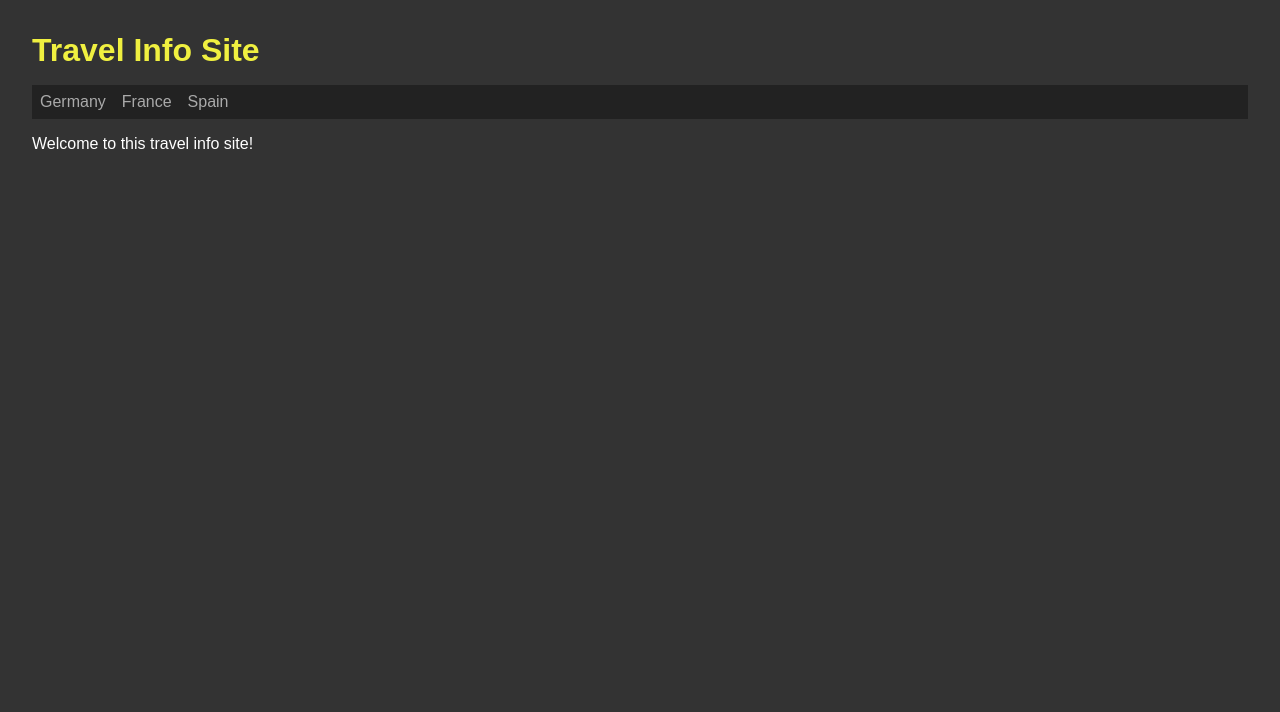
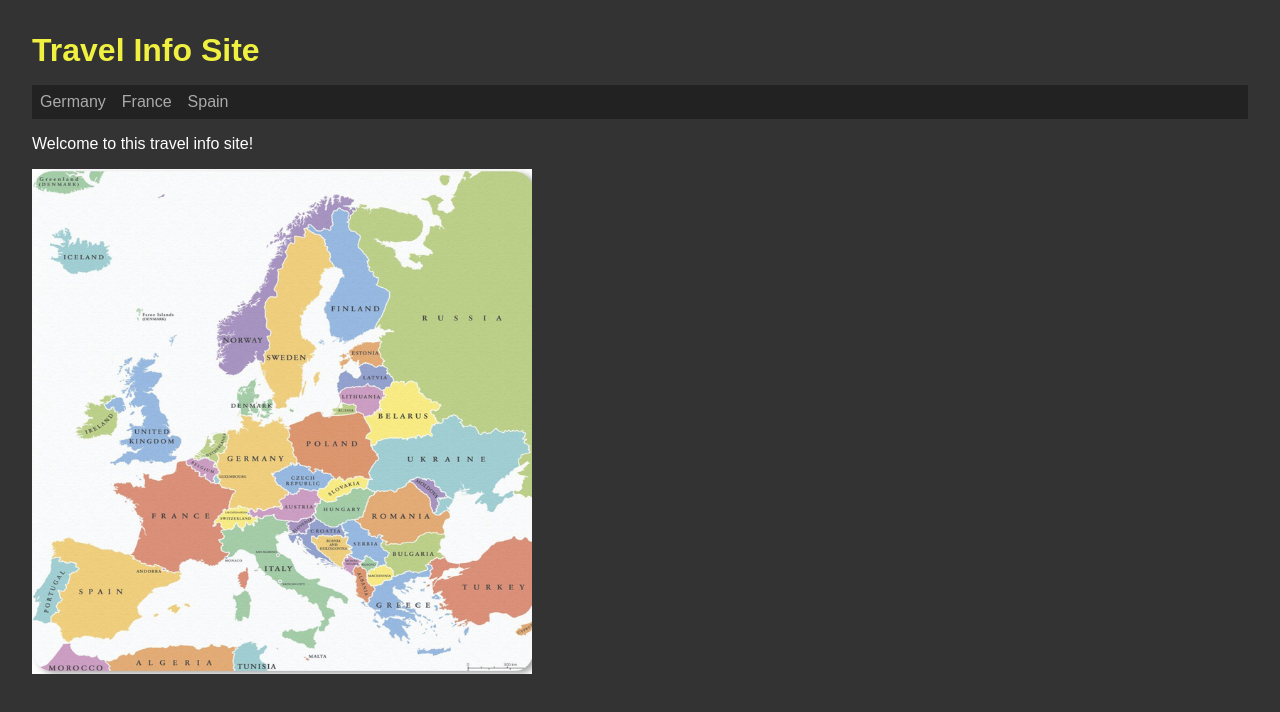
Before and after one commit to Scientific-Research/mk004-react-router-dom-React-Vite-Typescript, a React (Vite) app: page / in a window 1280 px wide. Shown: the top 712 px of the page. Built offline with nearby package versions, Linux system fonts and the light colour scheme.

Commit message:
an image is there on the start page

```diff
--- a/src/App.css
+++ b/src/App.css
@@ -37,4 +37,11 @@ body {
       color: rgb(211, 211, 110);
     }
   }
+
+  .pageStart {
+    img {
+      margin-top: 1rem;
+      width: 500px;
+    }
+  }
 }
--- a/src/components/PageStart.tsx
+++ b/src/components/PageStart.tsx
@@ -1,7 +1,11 @@
+import europeanMap from '/src/assets/images/EuropeanMap.png';
+
 export const PageStart = () => {
   return (
-    <>
+    <div className="pageStart">
       <p> Welcome to this travel info site!</p>
-    </>
+
+      <img src={europeanMap} alt="" />
+    </div>
   );
 };
```
Also changed, not shown: src/assets/images/europeanMap.png (added).
